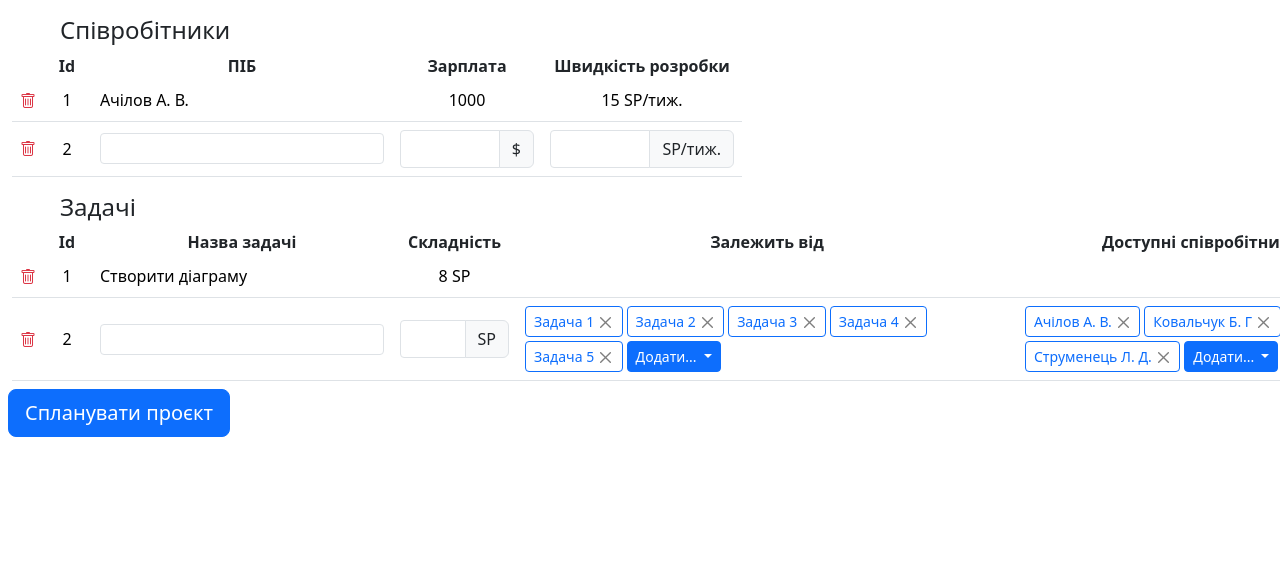
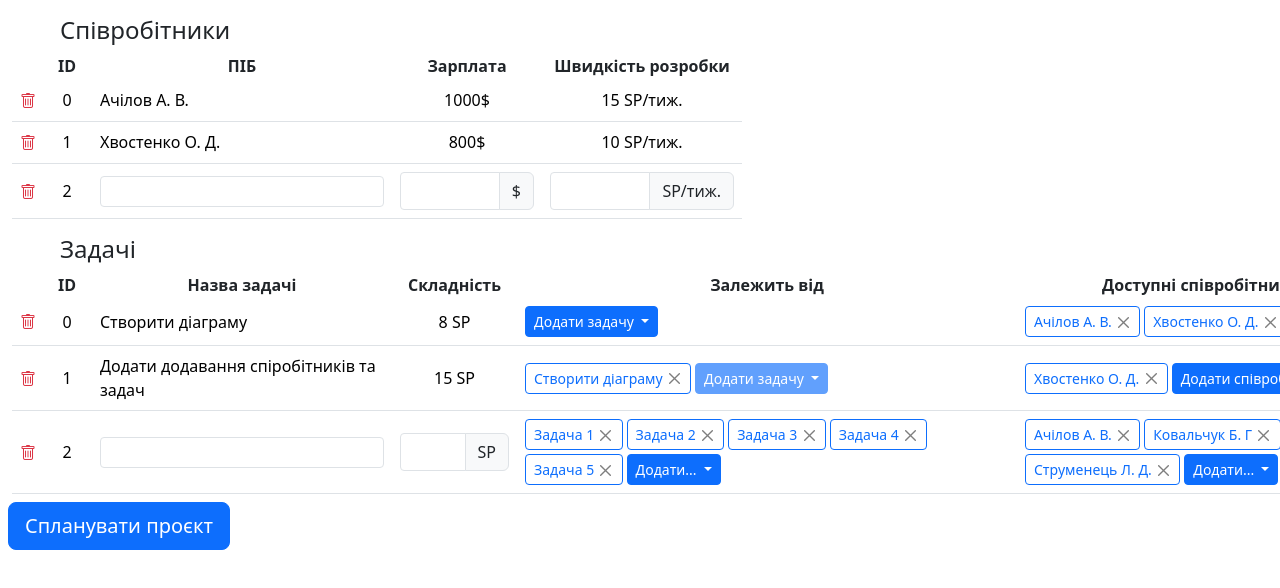
Before and after one commit to AndrryArmor/Everplanner, a Vue app in the folder Frontend/: page / in a window 1280 px wide. Shown: the top 588 px of the page. Built offline with nearby package versions, Linux system fonts and the light colour scheme.

Commit message:
Add generating workers and tasks from data

```diff
--- a/Frontend/src/components/Planner.vue
+++ b/Frontend/src/components/Planner.vue
@@ -6,23 +6,21 @@
         <div class="col-auto table-col">
           <table class="table m-0">
             <thead>
-              <th></th>
-              <th>Id</th>
-              <th>ПІБ</th>
-              <th>Зарплата</th>
-              <th>Швидкість розробки</th>
+              <th v-for="header in workersTableHeaders">
+                {{ header }}
+              </th>
             </thead>
             <tbody>
-              <tr>
+              <tr v-for="worker in workers">
                 <td>
                   <button type="button" class="btn btn-outline-danger p-1 trashbin">
                     <i class="bi bi-trash"></i>
                   </button>
                 </td>
-                <td>1</td>
-                <td>Ачілов А. В.</td>
-                <td>1000</td>
-                <td>15 {{ developmentVelocityMetric }}</td>
+                <td>{{ worker.id }}</td>
+                <td>{{ worker.name }}</td>
+                <td>{{ worker.salary }}{{ dollarSign }}</td>
+                <td>{{ worker.developmentVelocity }} {{ developmentVelocityMetric }}</td>
               </tr>
               <tr>
                 <td>
@@ -31,20 +29,21 @@
                   </button>
                 </td>
                 <td>
-                  2
+                  {{ newWorker.id }}
                 </td>
                 <td>
-                  <input type="text" class="form-control form-control-sm" />
+                  <input type="text" class="form-control form-control-sm" v-model="newWorker.name" />
                 </td>
                 <td>
                   <div class="input-group">
-                    <input type="number" min="0" class="form-control form-control-sm" />
+                    <input type="number" min="0" class="form-control form-control-sm" v-model="newWorker.salary" />
                     <span class="input-group-text">{{ dollarSign }}</span>
                   </div>
                 </td>
                 <td>
                   <div class="input-group">
-                    <input type="number" min="0" class="form-control form-control-sm" />
+                    <input type="number" min="0" class="form-control form-control-sm"
+                      v-model="newWorker.developmentVelocity" />
                     <span class="input-group-text">{{ developmentVelocityMetric }}</span>
                   </div>
                 </td>
@@ -60,25 +59,64 @@
         <div class="col-auto table-col">
           <table class="table m-0">
             <thead>
-              <th></th>
-              <th>Id</th>
-              <th>Назва задачі</th>
-              <th>Складність</th>
-              <th>Залежить від</th>
-              <th>Доступні співробітники для виконання</th>
+              <th v-for="header in tasksTableHeaders">
+                {{ header }}
+              </th>
             </thead>
             <tbody>
-              <tr>
+              <tr v-for="task in tasks" :key="task.id">
                 <td>
                   <button type="button" class="btn btn-outline-danger p-1 trashbin">
                     <i class="bi bi-trash"></i>
                   </button>
                 </td>
-                <td>1</td>
-                <td>Створити діаграму</td>
-                <td>8 {{ storyPointsSign }}</td>
-                <td></td>
-                <td></td>
+                <td>{{ task.id }}</td>
+                <td>{{ task.name }}</td>
+                <td>{{ task.complexity }} {{ storyPointsSign }}</td>
+                <td>
+                  <div class="container-fluid">
+                    <div class="row gap-1">
+                      <div v-for="parentTask in task.parentTasks" :key="parentTask"
+                        class="col-auto border-primary text-primary inline-item">
+                        {{ tasks[parentTask].name }}
+                        <button type="button" class="btn-close"></button>
+                      </div>
+                      <div class="col-auto dropdown p-0">
+                        <button class="btn btn-sm btn-primary dropdown-toggle" type="button" data-bs-toggle="dropdown"
+                          :disabled="!hasAnyParentTasks(task.id)">
+                          Додати задачу
+                        </button>
+                        <ul class="dropdown-menu">
+                          <li v-for="taskToAdd in getAvailableParentTasksToAdd(task.id)" :key="taskToAdd.id">
+                            <a class="dropdown-item" href="#">{{ taskToAdd.name }}</a>
+                          </li>
+                        </ul>
+                      </div>
+                    </div>
+                  </div>
+                </td>
+                <td>
+                  <div class="container-fluid">
+                    <div class="row gap-1">
+                      <div v-for="worker in task.availableWorkers" :key="worker.id"
+                        class="col-auto border-primary text-primary inline-item">
+                        {{ workers[worker].name }}
+                        <button type="button" class="btn-close"></button>
+                      </div>
+                      <div class="col-auto p-0 dropdown">
+                        <button class="btn btn-sm btn-primary dropdown-toggle" type="button" data-bs-toggle="dropdown"
+                          :disabled="!hasAnyAvailableWorkers(task.id)">
+                          Додати співробітника
+                        </button>
+                        <ul class="col-auto dropdown-menu">
+                          <li v-for="worker in getAvailableWorkersForTask(task.id)" :key="worker.id">
+                            <a class="dropdown-item" href="#">{{ worker.name }}</a>
+                          </li>
+                        </ul>
+                      </div>
+                    </div>
+                  </div>
+                </td>
               </tr>
               <tr>
                 <td>
@@ -87,14 +125,15 @@
                   </button>
                 </td>
                 <td>
-                  2
+                  {{ newTask.id }}
                 </td>
                 <td>
-                  <input type="text" class="form-control form-control-sm" />
+                  <input type="text" class="form-control form-control-sm" v-model="newTask.name" />
                 </td>
                 <td>
                   <div class="input-group">
-                    <input type="number" min="0" max="100" class="form-control form-control-sm" />
+                    <input type="number" min="0" max="100" class="form-control form-control-sm"
+                      v-model="newTask.complexity" />
                     <span class="input-group-text">{{ storyPointsSign }}</span>
                   </div>
                 </td>
@@ -177,9 +216,86 @@
 </template>
 
 <script setup>
+import { ref, computed } from "vue";
+
 const dollarSign = '$';
 const storyPointsSign = "SP";
 const developmentVelocityMetric = `${storyPointsSign}/тиж.`;
+
+const workersTableHeaders = ["", "ID", "ПІБ", "Зарплата", "Швидкість розробки"];
+const workers = ref([
+  {
+    id: 0,
+    name: "Ачілов А. В.",
+    salary: 1000,
+    developmentVelocity: 15
+  },
+  {
+    id: 1,
+    name: "Хвостенко О. Д.",
+    salary: 800,
+    developmentVelocity: 10
+  }
+]);
+const newWorker = ref({
+  id: getNewWorkerId(),
+  name: "",
+  salary: null,
+  developmentVelocity: null
+});
+
+function getNewWorkerId() {
+  var sortedWorkers = workers.value.toSorted((worker1, worker2) => worker1.id - worker2.id);
+  return sortedWorkers[sortedWorkers.length - 1].id + 1;
+};
+
+const tasksTableHeaders = ["", "ID", "Назва задачі", "Складність", "Залежить від", "Доступні співробітники для виконання"];
+const tasks = ref([
+  {
+    id: 0,
+    name: "Створити діаграму",
+    complexity: 8,
+    parentTasks: [],
+    availableWorkers: [0, 1]
+  },
+  {
+    id: 1,
+    name: "Додати додавання спіробітників та задач",
+    complexity: 15,
+    parentTasks: [0],
+    availableWorkers: [1]
+  }
+]);
+const newTask = ref({
+  id: getNewTaskId(),
+  name: "",
+  complexity: null,
+  parentTasks: [],
+  availableWorkers: []
+});
+
+function getNewTaskId() {
+  var sortedTasks = tasks.value.toSorted((task1, task2) => task1.id - task2.id);
+  return sortedTasks[sortedTasks.length - 1].id + 1;
+};
+
+function getAvailableParentTasksToAdd(taskId) {
+  return tasks.value.filter((task) =>
+    task.id != taskId && !tasks.value[taskId].parentTasks.includes(task.id));
+}
+
+function hasAnyParentTasks(taskId) {
+  return getAvailableParentTasksToAdd(taskId).length > 0;
+}
+
+function getAvailableWorkersForTask(taskId) {
+  return workers.value.filter((worker) =>
+    !tasks.value[taskId].availableWorkers.includes(worker.id));
+}
+
+function hasAnyAvailableWorkers(taskId) {
+  return getAvailableWorkersForTask(taskId).length > 0;
+}
 </script>
 
 <style scoped lang="scss">
```
